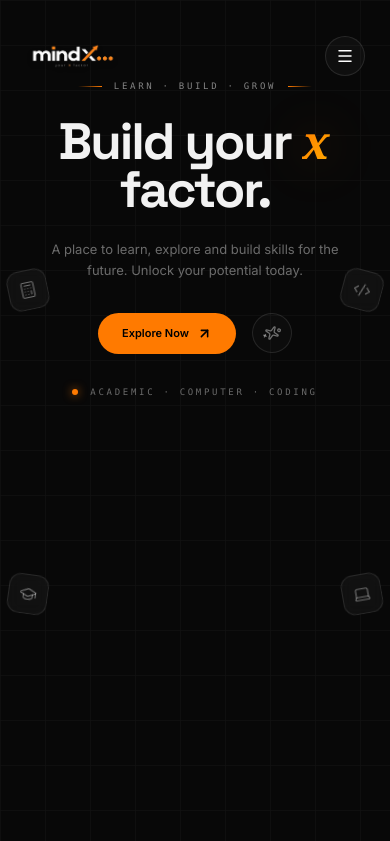
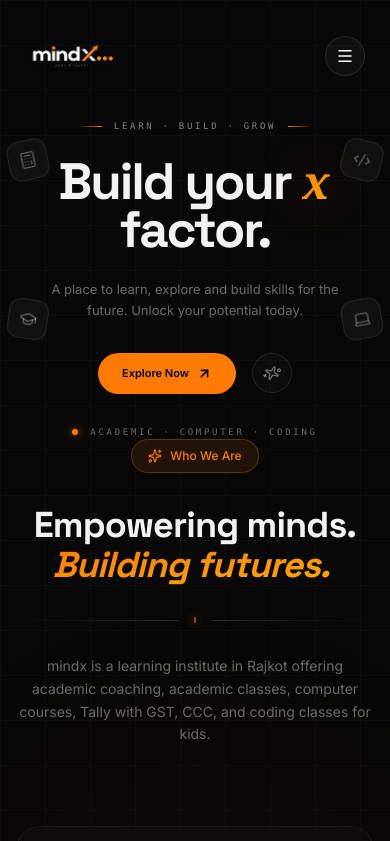
Before and after one commit to UdeshBhatti2004/mindx, a Next.js app: page / in a window 390 px wide. Shown: the top 841 px of the page. Built offline with nearby package versions, Linux system fonts and the light colour scheme.

Commit message:
final fix 7

```diff
--- a/app/page.tsx
+++ b/app/page.tsx
@@ -59,7 +59,7 @@ export default function Home() {
       {/* --- SECTION 1: HOME --- */}
 <section
   id="home"
-  className="relative flex min-h-screen w-full items-start justify-center px-4 pt-20 sm:px-6 sm:pt-24 md:px-8 md:pt-24"
+  className="relative flex min-h-0 w-full items-start justify-center px-4 pt-20 sm:px-6 sm:pt-24 md:min-h-screen md:px-8 md:pt-24"
 >
           <FloatingIcons />
         <Hero rotateX={rotateX} rotateY={rotateY} />
--- a/components/Hero.tsx
+++ b/components/Hero.tsx
@@ -11,7 +11,7 @@ interface HeroProps {
 export default function Hero({ rotateX, rotateY }: HeroProps) {
   return (
     // Replaced the fragment <></> with a flex container to handle spacing naturally
-    <div className="flex w-full flex-col items-center justify-center sm:pt-24 md:pt-24">
+    <div className="flex w-full flex-col items-center justify-center pt-10 sm:pt-24 md:pt-24">
 
       {/* 3D PARALLAX CONTAINER */}
       <motion.div
```
